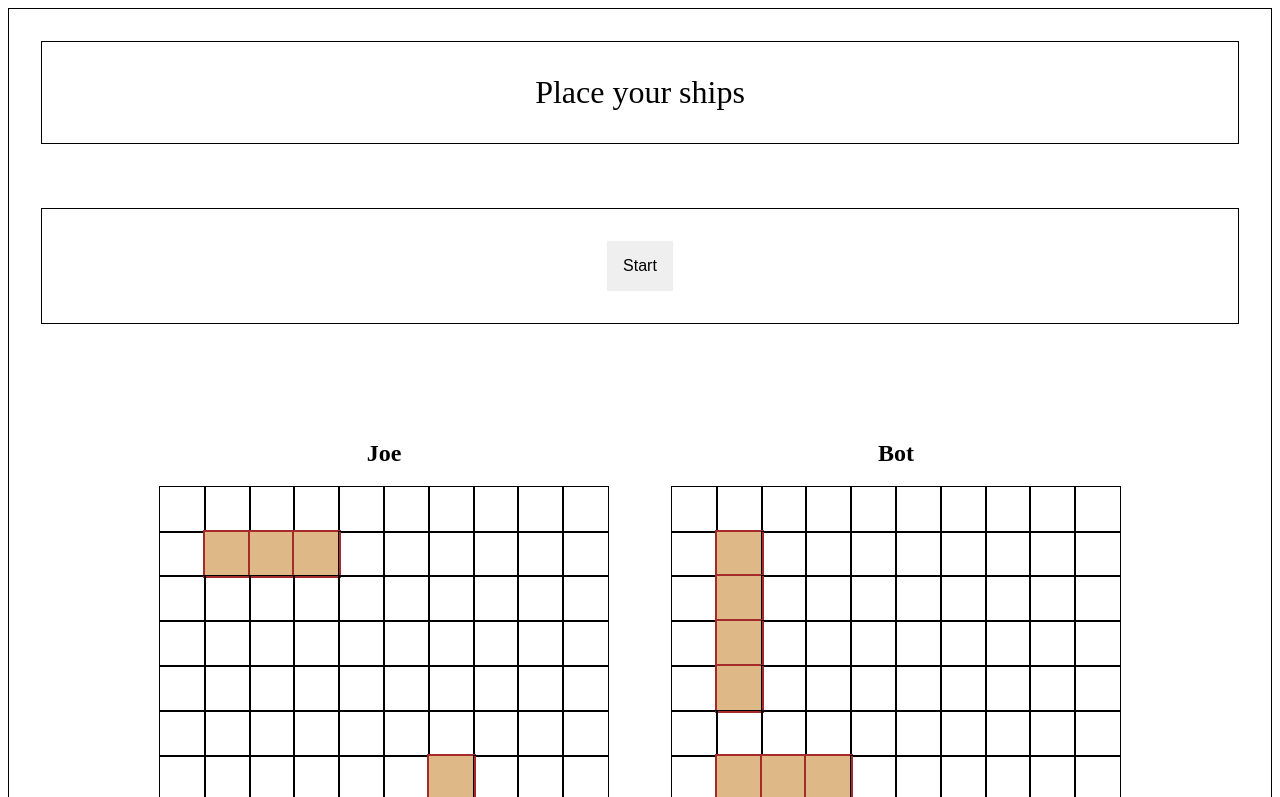
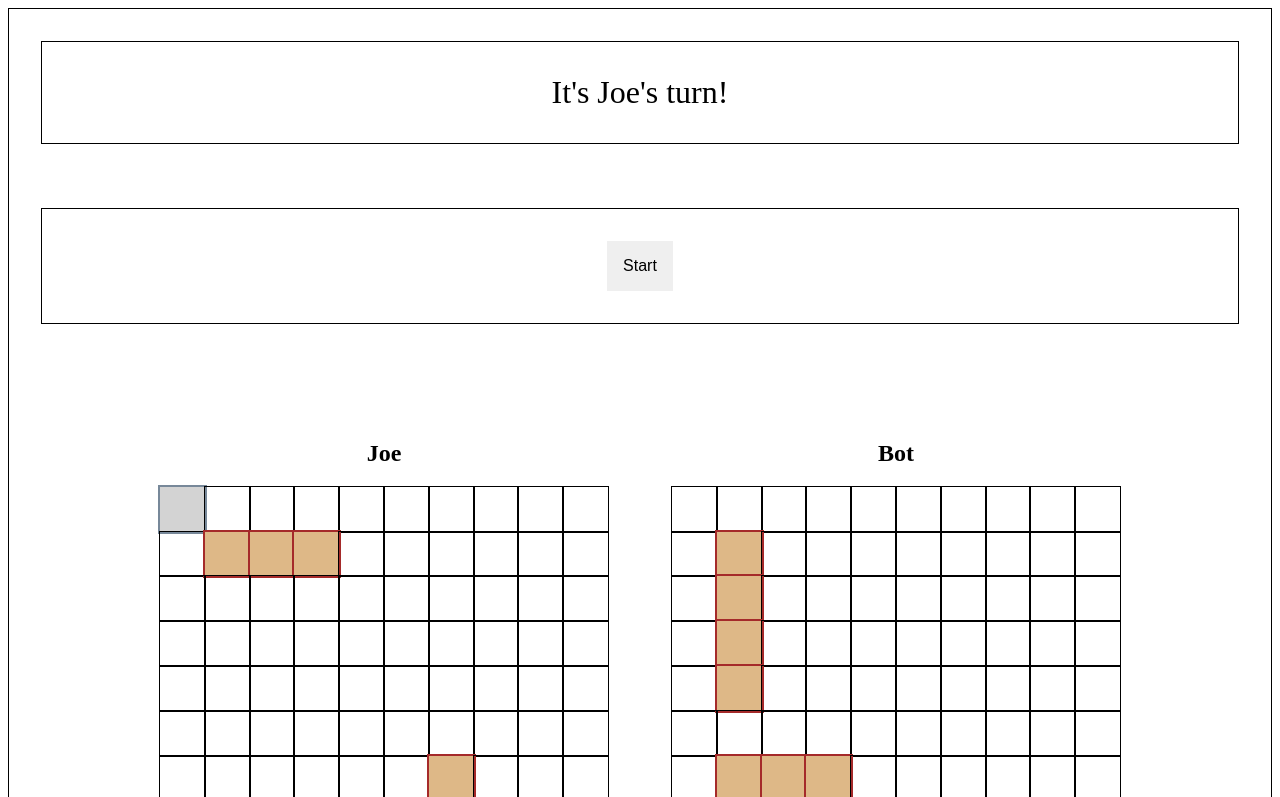
Before and after one commit to joerhew/odin-battleship, a website built with webpack: page src/index.html in a window 1280 px wide. Both pictures are taken after a click on the element 182 px from the left and 509 px from the top of the page. Shown: the top 797 px of the page. Built offline with nearby package versions, Linux system fonts and the light colour scheme.

Commit message:
Implemented CSS to show when ships are hit or missed. Implemented simple turn-taking and fixed bug in message display

```diff
--- a/src/controller.js
+++ b/src/controller.js
@@ -34,7 +34,8 @@ export default class Controller {
       ? this.players[1]
       : this.players[0]
 
-    const message = messages(this.WhoseTurn).turn
+    const message = messages(this.whoseTurn).turn
+    console.log(message)
 
     this.updateCurrentMessage(message)
   }
@@ -52,7 +53,7 @@ export default class Controller {
     }
 
     if (attackedPlayer.gameboard.areAllShipsHit()) {
-      this.endGameWithWinner()
+      this.endGame()
     } else {
       this.switchTurns()
     }
--- a/src/index.css
+++ b/src/index.css
@@ -60,3 +60,13 @@ button:hover {
   background-color: burlywood;
   outline: 2px solid brown;
 }
+
+.hit {
+  background-color: green;
+  outline: 2px solid green;
+}
+
+.miss {
+  background-color: lightgray;
+  outline: 2px solid lightslategray;
+}
--- a/src/index.js
+++ b/src/index.js
@@ -35,6 +35,15 @@ const startGame = () => {
 const clickOnCell = (cellId) => {
   const parts = cellId.split('-')
 
+  const updateAttacks = () => {
+    game.players.forEach((player, index) => {
+      player.gameboard.attackedCoordinates.forEach(coord => {
+        const cell = document.querySelector(`#board-${index}-cell-${coord.x}-${coord.y}`)
+        cell.classList.add(coord.hit? 'hit' : 'miss')
+      })
+    })
+  }
+
   const clickedCell = {
     playerIndex: parseInt(parts[1], 10),
     coords: {
@@ -51,6 +60,9 @@ const clickOnCell = (cellId) => {
         y: clickedCell.coords.y
       }
     })
+
+    updateAttacks()
+    updateMessage()
   }
 
   else {
@@ -95,9 +107,8 @@ boardContainers.forEach((container, index) => {
 
   // Show ships
   game.players.forEach((player, index) => {
-    const board = document.querySelector(`#board-${index}`)
     player.gameboard.shipsCoordinates.forEach(coord => {
-      const cell = board.querySelector(`#board-${index}-cell-${coord.x}-${coord.y}`)
+      const cell = document.querySelector(`#board-${index}-cell-${coord.x}-${coord.y}`)
       cell.classList.add('ship')
     })
   })
```
